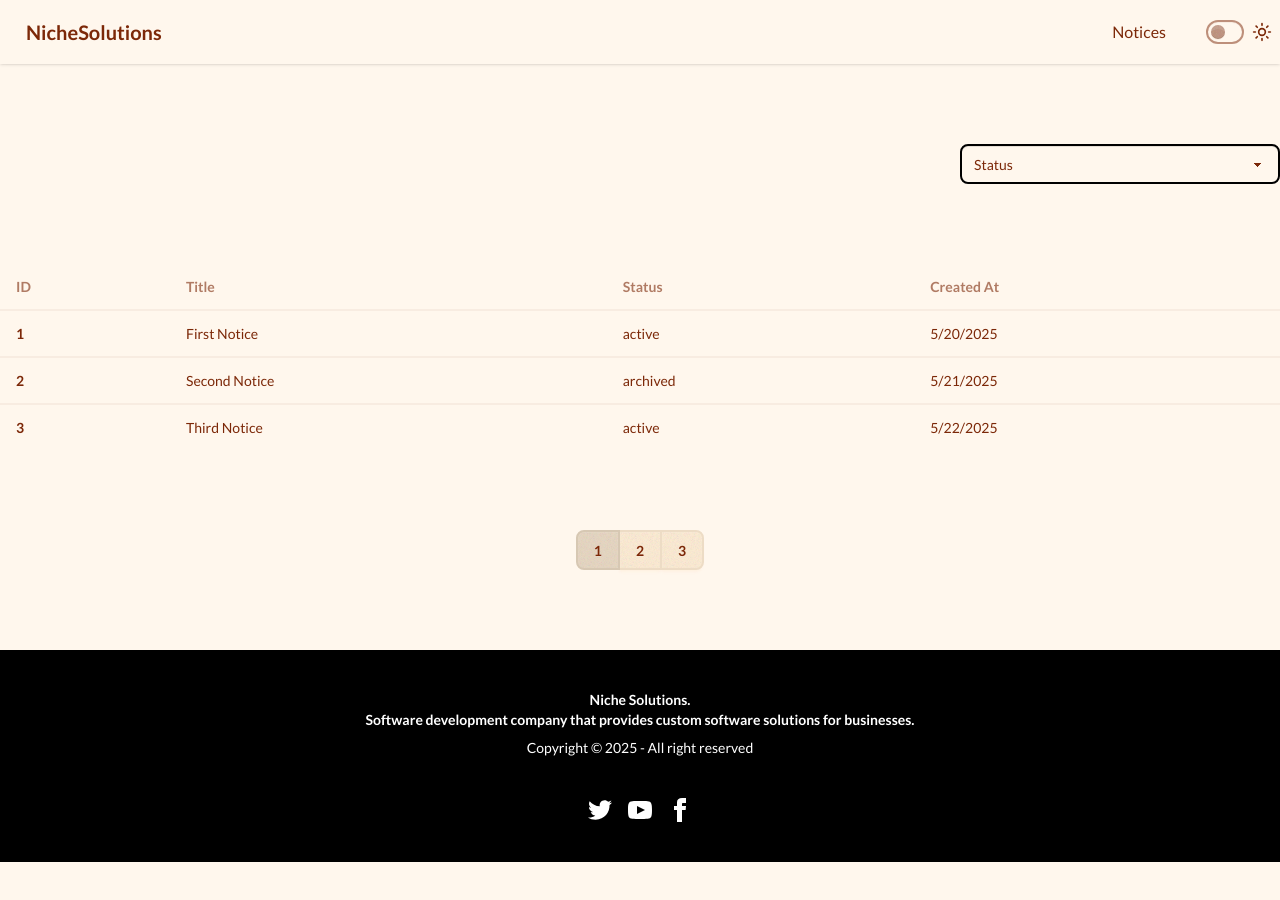
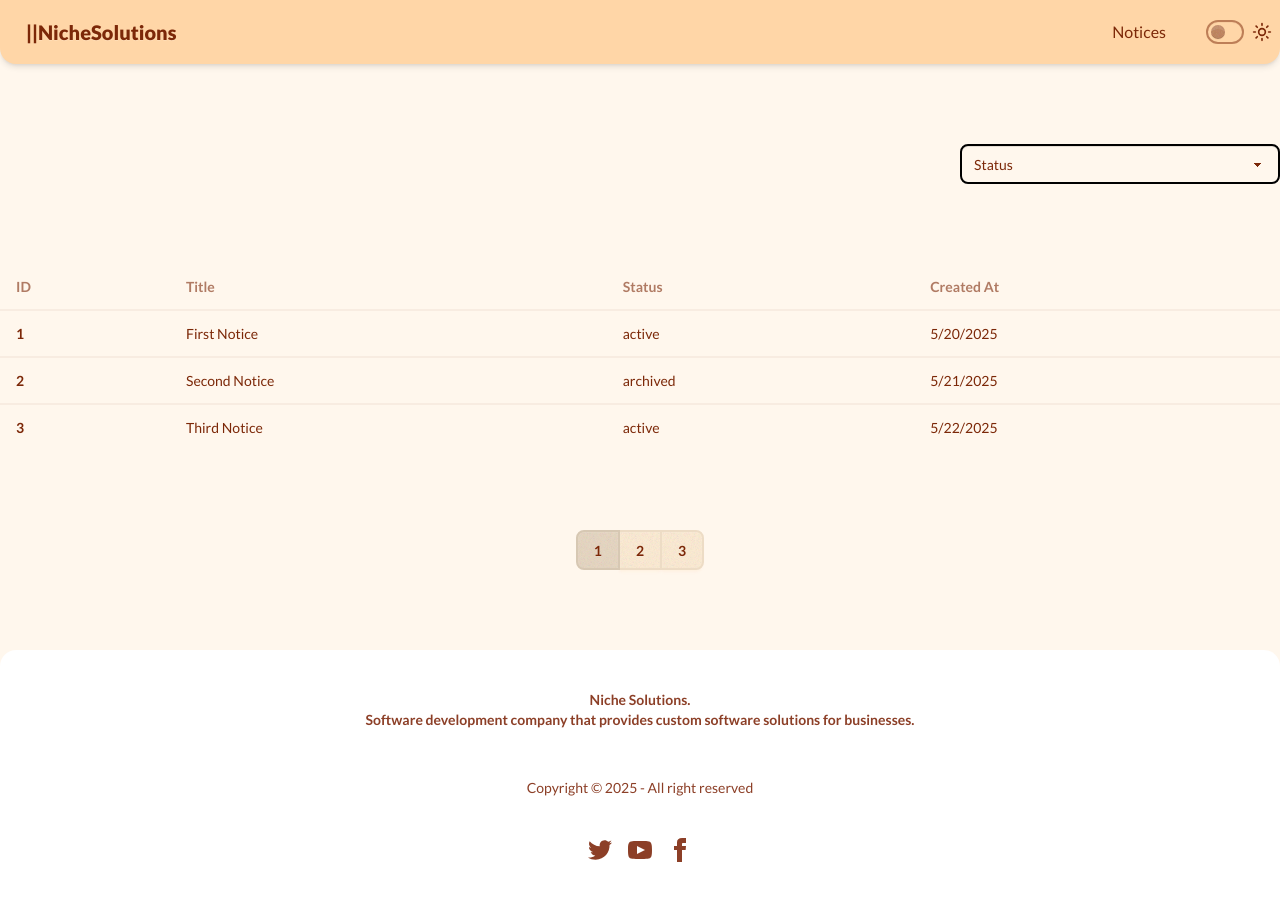
Before and after one commit to Sada-Shukurova/niche-task, a React (Vite) app: page /notices in a window 1280 px wide. Before the commit the page ends 862 px from the top, so only its background shows below. Built offline with nearby package versions, Linux system fonts and the light colour scheme.

Commit message:
update header and footer

```diff
--- a/src/components/Footer/index.tsx
+++ b/src/components/Footer/index.tsx
@@ -1,9 +1,9 @@
 const Footer = () => {
   return (
     <>
-      <footer className="mt-20 footer footer-horizontal footer-center bg-primary text-primary-content p-10">
+      <footer className="mt-20 footer footer-horizontal footer-center bg-primary-content text-accent p-10 rounded-tl-box rounded-tr-box">
         <aside>
-          <p className="font-bold">
+          <p className="font-bold mb-10">
             Niche Solutions.
             <br />
             Software development company that provides custom software solutions
--- a/src/components/Header/index.tsx
+++ b/src/components/Header/index.tsx
@@ -4,11 +4,14 @@ import ThemeToggler from "../ThemeToggler";
 const Header: React.FC = () => {
   return (
     <>
-      <div className="navbar bg-base-100 shadow-sm sticky top-0 z-10">
+      <div className="navbar bg-accent-content shadow-md rounded-bl-box rounded-br-box sticky top-0 z-10">
         <div className="container justify-between items-center flex mx-auto">
           <div>
-            <NavLink to={"/"} className="btn btn-ghost text-xl">
-              NicheSolutions
+            <NavLink
+              to={"/"}
+              className="btn btn-ghost text-xl font-black transition-all duration-500"
+            >
+              ||NicheSolutions
             </NavLink>
           </div>
           <div className="flex  items-center gap-10">
```
